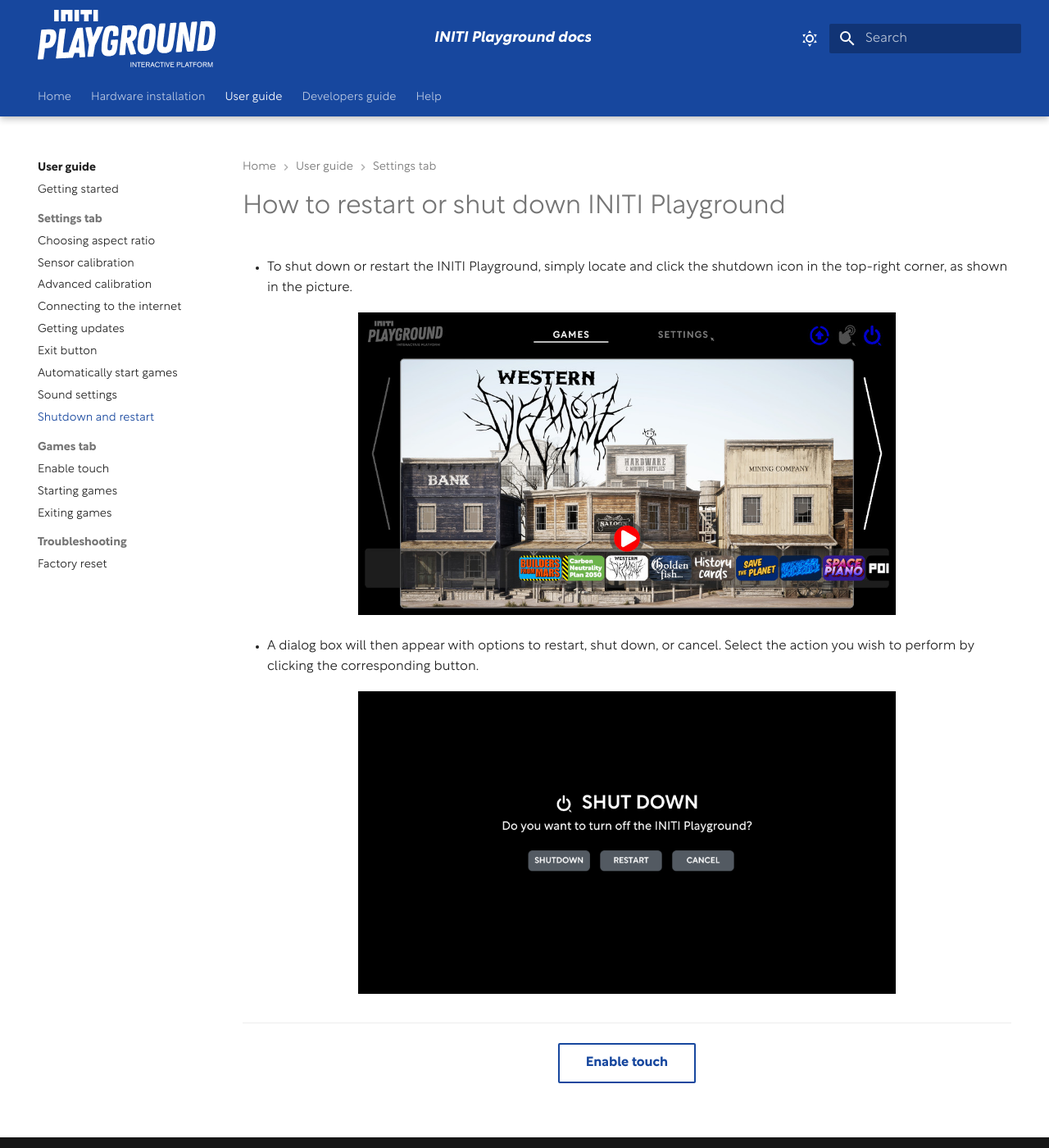
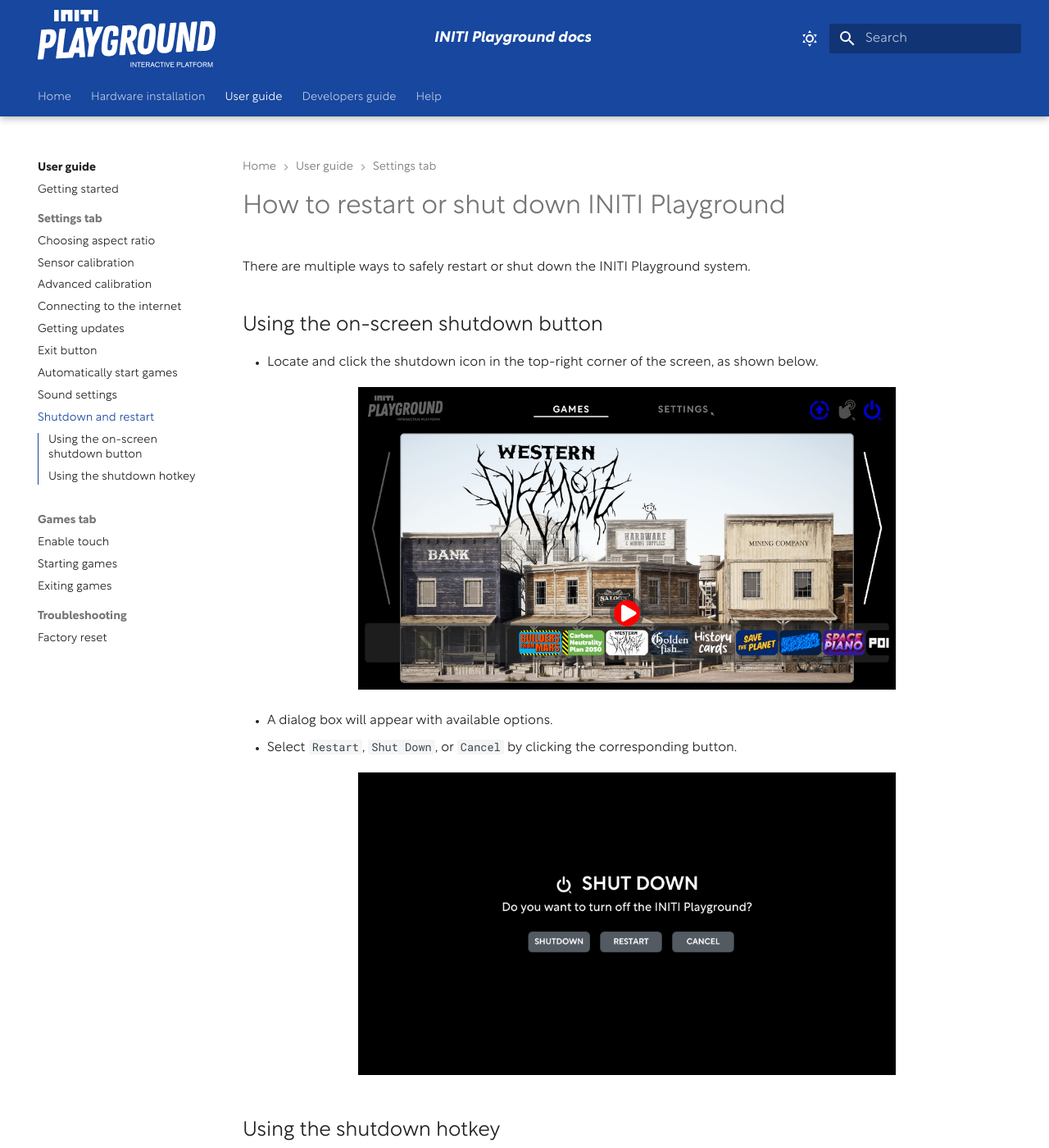
Before and after one commit to INITI-Playground/initi-playground-docs, an MkDocs documentation site: the page built from docs/setup/restarting-shutting-down.md, in a window 1280 px wide and 1400 px high. Shown: the whole window at 82% size. Built offline with MkDocs 1.6.1 and Material for MkDocs 9.7.7, drawn with Linux system fonts in a browser that asks for light colours; some of the changed text lies outside the part shown.

Commit message:
update restarting and shutting down documentation for clarity and consistency.

```diff
--- a/docs/setup/restarting-shutting-down.md
+++ b/docs/setup/restarting-shutting-down.md
@@ -1,24 +1,38 @@
 Title:   Restart and Shutdown
 Summary: How to restart or shut down INITI Playground
 Authors: Ondrej Prucha
-Date:    August 20, 2024
+Date:    February 23, 2026
 blank-value:
 
 
 # How to restart or shut down INITI Playground
 
-- To shut down or restart the INITI Playground, simply locate and click the shutdown icon in the top-right corner, as shown in the picture.
+There are multiple ways to safely restart or shut down the INITI Playground system.
 
+## Using the on-screen shutdown button
+
+- Locate and click the shutdown icon in the top-right corner of the screen, as shown below.
 
 <div class="center imageWidth" markdown>
 ![Shutdown button](assets/shutdown-button.jpg "Shutdown button")
 </div>
 
-- A dialog box will then appear with options to restart, shut down, or cancel. Select the action you wish to perform by clicking the corresponding button.
+- A dialog box will appear with available options.
+- Select `Restart`, `Shut Down`, or `Cancel` by clicking the corresponding button.
 
 <div class="center imageWidth" markdown>
 ![Shutdown options](assets/shutdown-options.png "Shutdown options")
 </div>
+
+## Using the shutdown hotkey
+
+INITI Playground also supports a keyboard shutdown shortcut.
+
+- Press and **hold the `ESC` key for 5 seconds**.
+- The system will automatically begin the shutdown process.
+
+This feature is especially useful for installations that use external buttons, kiosks, or custom control panels that simulate keyboard input.
+
 
 
 ----
```
